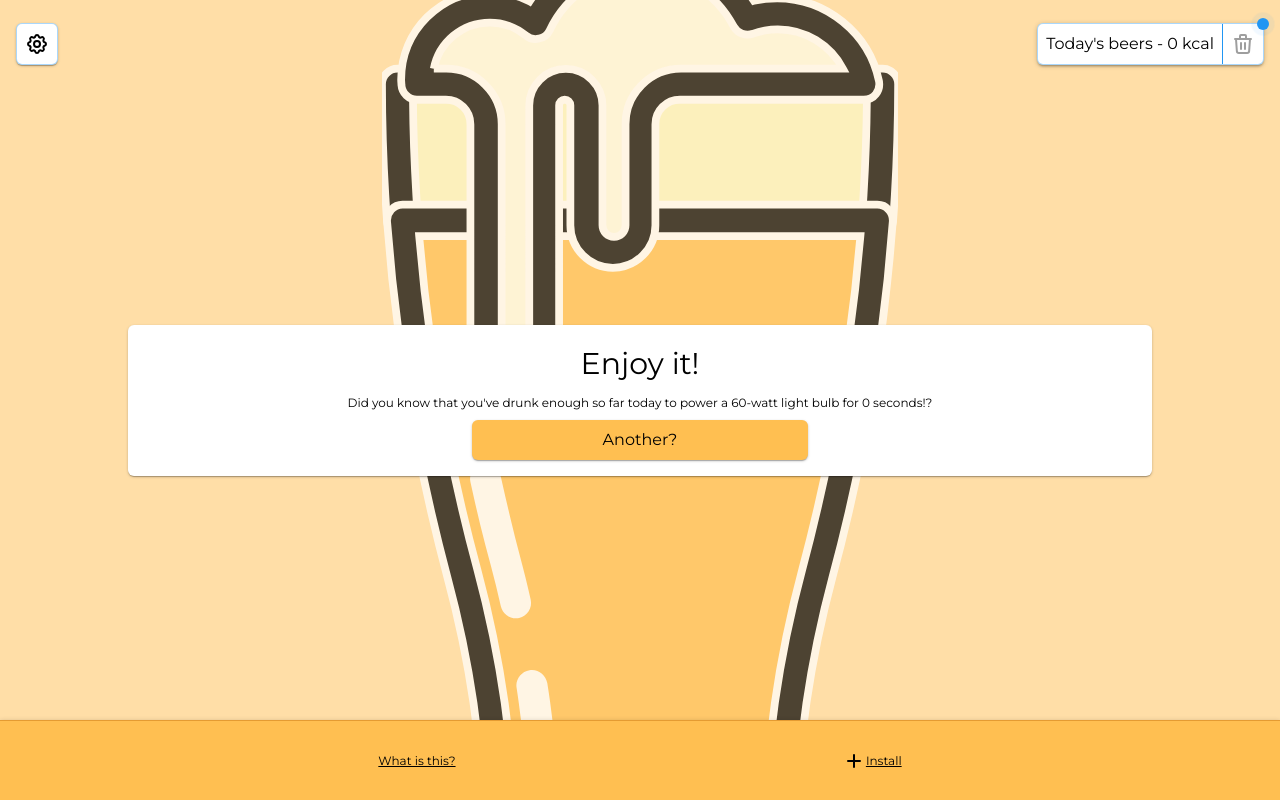
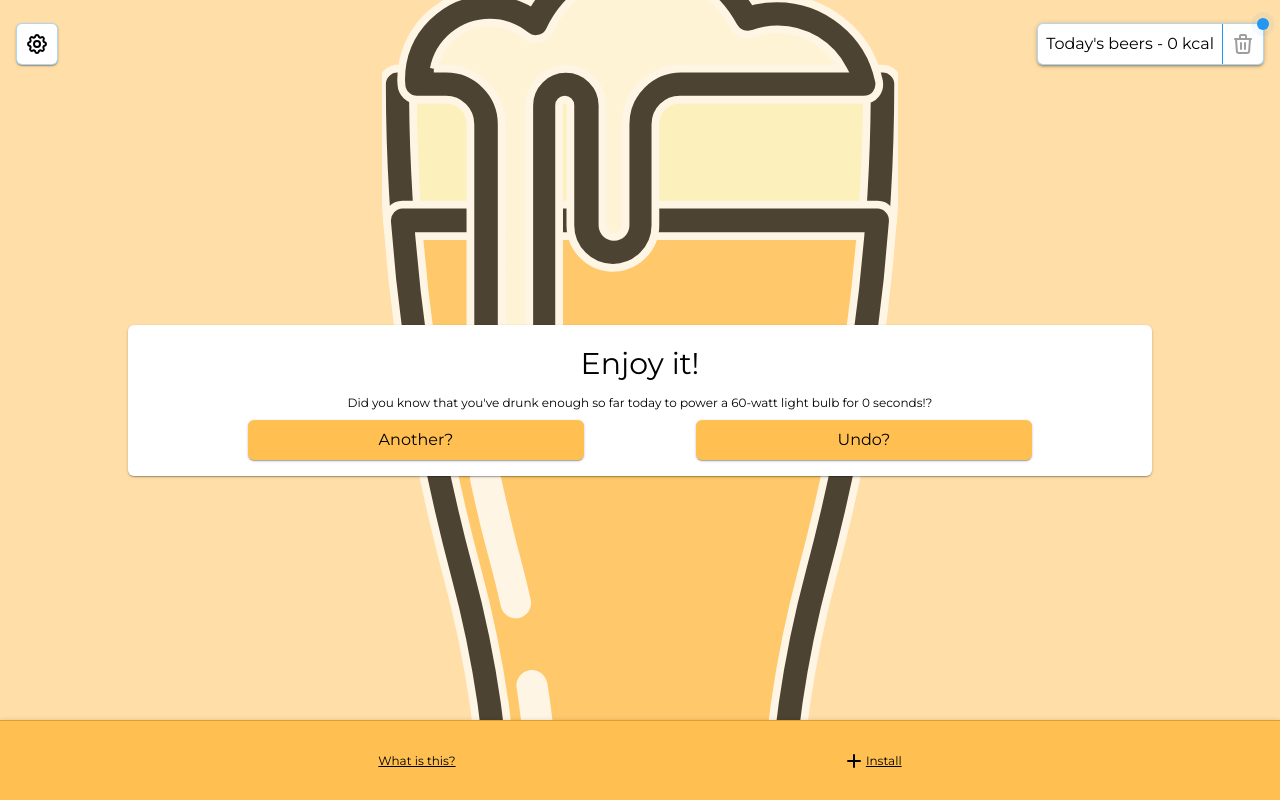
Before and after one commit to MeanBoyCousin/beer-compare, a React (Create React App) app: page /added in a window 1280 px wide. Built offline with nearby package versions, Linux system fonts and the light colour scheme; what @tailwindcss/custom-forms would draw is missing.

Commit message:
Setup state to track the drink that is added. Provided an undo button in BeerAdded.

```diff
--- a/src/App.js
+++ b/src/App.js
@@ -12,39 +12,18 @@ import { Footer } from './components/Footer'
 const App = () => {
     const location = useLocation()
 
+    // Setup user threshold settings and set/update localStorage when user settings change.
     const [threshold, setThreshold] = useState(
         localStorage.threshold === undefined
             ? { state: false, calories: 800 }
             : JSON.parse(localStorage.threshold)
     )
 
-    const [drinks, setDrinks] = useState({
-        drinkOne: {
-            abv: 0,
-            volume: 568
-        },
-        drinkTwo: {
-            abv: 0,
-            volume: 568
-        }
-    })
-
-    const [dailyCalories, setDailyCalories] = useState(
-        Number(localStorage.calories) || 0
-    )
-
-    const updateCalories = caloriesToAdd => {
-        setDailyCalories(dailyCalories + caloriesToAdd)
-    }
-
     useEffect(() => {
         localStorage.threshold = JSON.stringify(threshold)
     }, [threshold])
 
-    useEffect(() => {
-        localStorage.calories = dailyCalories
-    }, [dailyCalories])
-
+    // Set localStorage variables for todays date and todays calories.
     useEffect(() => {
         const today = new Date().getDate()
         if (
@@ -56,6 +35,40 @@ const App = () => {
             setDailyCalories(0)
         }
     }, [])
+
+    // Setup calorie counter for the day and update localStorage when new drink added..
+    const [dailyCalories, setDailyCalories] = useState(
+        Number(localStorage.calories) || 0
+    )
+
+    const addToCalories = caloriesToAdd => {
+        setDailyCalories(dailyCalories + caloriesToAdd)
+    }
+
+    useEffect(() => {
+        localStorage.calories = dailyCalories
+    }, [dailyCalories])
+
+    // Setup last drink and set localStorage variable.
+    const [lastDrinkCalories, setLastDrinkCalories] = useState(
+        localStorage.last === undefined ? 0 : JSON.parse(localStorage.last)
+    )
+
+    useEffect(() => {
+        localStorage.last = lastDrinkCalories
+    }, [lastDrinkCalories])
+
+    // Setup state for beer comparisons.
+    const [drinks, setDrinks] = useState({
+        drinkOne: {
+            abv: 0,
+            volume: 568
+        },
+        drinkTwo: {
+            abv: 0,
+            volume: 568
+        }
+    })
 
     return (
         <>
@@ -77,11 +90,12 @@ const App = () => {
                 <Route path="/pick">
                     <BeerCompare
                         drinks={drinks}
-                        updateCalories={updateCalories}
+                        updateCalories={addToCalories}
+                        setLast={setLastDrinkCalories}
                     />
                 </Route>
                 <Route path="/added">
-                    <BeerAdded calories={dailyCalories} threshold={threshold} />
+                    <BeerAdded calories={dailyCalories} threshold={threshold} updateCalories={addToCalories} />
                 </Route>
                 <Route path="/about">
                     <About />
--- a/src/helpers/faqs.js
+++ b/src/helpers/faqs.js
@@ -23,7 +23,7 @@ const faqs = [
         question: `I made a mistake, can I reset my calories for the day?`,
         answer: `Of course! Simply click the trash can icon next to the calorie counter and it'll be reset to zero.
 
-        Unfortunately as of right now, there is no way to undo individual beers, but this is another feature we are working on. Keep your eyes peeled for future updates.`
+        Equally, once you've submitted a beer, you will be given a chance to undo that beer on the final screen. Please bare in mind that this only works for undoing that one beer, not any that came before it.`
     },
     {
         question: `What's that cog in the top left corner?`,
--- a/src/screens/BeerAdded.js
+++ b/src/screens/BeerAdded.js
@@ -51,7 +51,7 @@ const cardVariant = {
     }
 }
 
-const BeerAdded = ({ calories, threshold }) => {
+const BeerAdded = ({ calories, threshold, updateCalories }) => {
     const [message, setMessage] = useState('')
 
     useEffect(() => {
@@ -172,9 +172,22 @@ const BeerAdded = ({ calories, threshold }) => {
                         power a 60-watt light bulb for{' '}
                         {calculateLightBulb(calories)}!?
                     </p>
-                    <Link className="active-btn my-2" to="/">
-                        Another?
-                    </Link>
+                    <div className="flex w-full justify-evenly">
+                        <Link className="active-btn my-2" to="/">
+                            Another?
+                        </Link>
+                        <button
+                            className="active-btn my-2"
+                            onClick={e => {
+                                updateCalories(-Number(localStorage.last))
+                                e.currentTarget.classList.remove('active-btn')
+                                e.currentTarget.classList.add('disabled-btn')
+                                localStorage.last = 0
+                            }}
+                        >
+                            Undo?
+                        </button>
+                    </div>
                 </div>
             </motion.div>
         </div>
--- a/src/screens/BeerCompare.js
+++ b/src/screens/BeerCompare.js
@@ -4,7 +4,7 @@ import { Link } from 'react-router-dom'
 import { BeerCard } from '../components/BeerCompare/BeerCard'
 import { calculateCalories } from '../helpers/calculateCalories'
 
-const BeerCompare = ({ drinks, updateCalories }) => {
+const BeerCompare = ({ drinks, updateCalories, setLast }) => {
     const [selected, setSelected] = useState(0)
 
     const pickDrink = cardNumber => {
@@ -49,15 +49,16 @@ const BeerCompare = ({ drinks, updateCalories }) => {
                     }
                     to="/added"
                     onClick={() => {
-                        selected - 1 >= 0 &&
-                            updateCalories(
-                                calculateCalories(
-                                    Object.values(drinks)[selected - 1]
-                                )
+                        if (selected - 1 >= 0) {
+                            const selectedCalories = calculateCalories(
+                                Object.values(drinks)[selected - 1]
                             )
+                            updateCalories(selectedCalories)
+                            setLast(selectedCalories)
+                        }
                     }}
                 >
-                    Drink
+                    Drink!
                 </Link>
             </div>
         </div>
```
